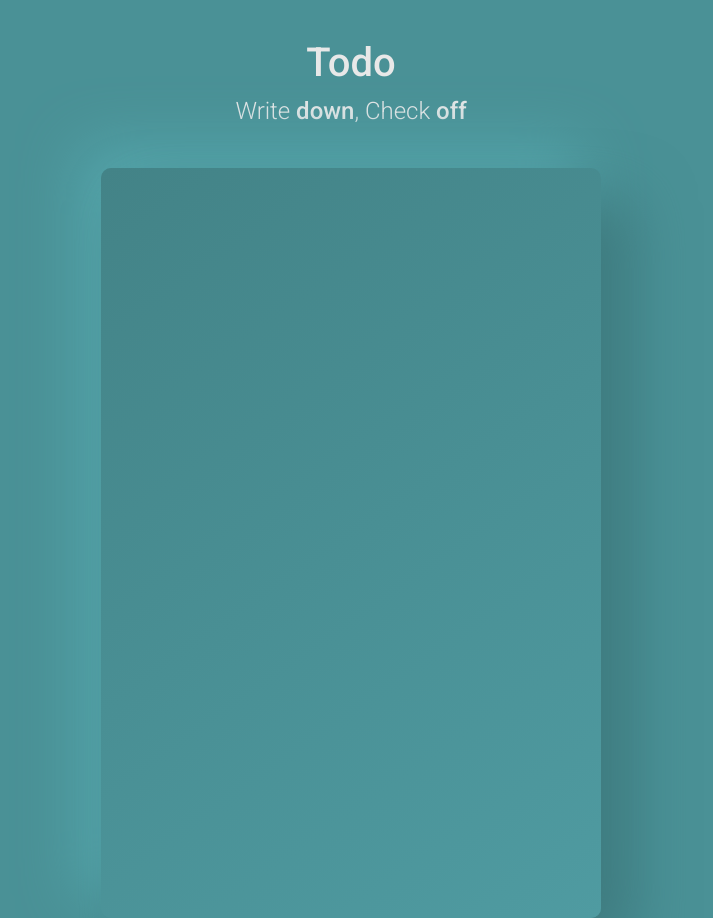
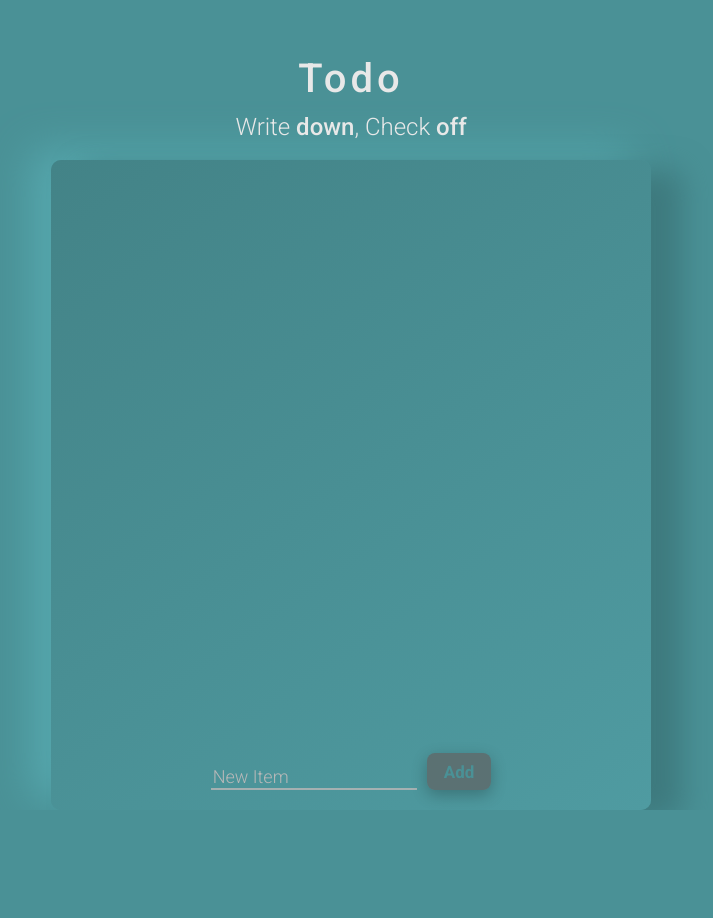
Before and after one commit to noel-pena/Todo-List-React, a React (Vite) app: page / in a window 1280 px wide. Shown: the whole page, without its empty margins (289-1002 px from the left). After the commit the page ends 810 px from the top, so only its background shows below. Built offline with nearby package versions, Linux system fonts and the light colour scheme.

Commit message:
more styling

```diff
--- a/src/App.css
+++ b/src/App.css
@@ -7,10 +7,94 @@ body {
   font-family: "Roboto";
 }
 
+html {
+  display: flex;
+  justify-content: center;
+  align-items: center;
+}
+
 .container {
-  height: 750px;
-  width: 500px;
+  height: 650px;
+  width: 350px !important;
   border-radius: 10px;
   background: linear-gradient(145deg, #438387, #4f9ba1);
-  box-shadow: 31px 31px 60px #3e7a7e, -20px -20px 60px #56a8ae;
+  box-shadow: 31px 10px 30px #3e7a7e, -20px -10px 40px #56a8ae;
 }
+
+@media (min-width: 530px) {
+  .container {
+    width: 600px !important;
+  }
+}
+
+input[type="text"] {
+  text-align: left;
+  font-family: "roboto";
+  color: rgb(232, 232, 232);
+  border: none;
+  background: transparent;
+  font-size: 18px;
+  font-weight: 300;
+  border-bottom: 0px solid #4a9196; /* Add a black bottom border */
+  transition: border-bottom 0.3s ease; /* Add a smooth transition effect */
+}
+
+input[type="text"]:focus {
+  outline: none;
+  border-bottom: 2px solid #b6b6b6d5; /* Increase the border thickness and change color on focus */
+}
+
+.input-group {
+  margin: 0 auto;
+  max-width: 160px;
+  min-height: 70px;
+  display: flex;
+  align-items: flex-end;
+  justify-content: center;
+  padding-bottom: 20px;
+}
+
+.submit-button {
+  font-size: 17px;
+  font-weight: 700;
+  margin-left: 10px;
+  padding: 0.5em 1em;
+  border: transparent;
+  box-shadow: 0 5px 16px 0 rgba(0, 0, 0, 0.24);
+  background: #616161b3;
+  border-radius: 8px;
+  color: #4a9196;
+  transition: color 0.2s;
+  font-family: "Roboto";
+}
+
+.submit-button:hover {
+  transition: 0.3s;
+  background: linear-gradient(90deg, #4a9196 25%, #a997bb 100%);
+  cursor: pointer;
+  color: rgb(218, 218, 218);
+}
+
+.submit-button:active {
+  transform: translate(0em, 0.2em);
+}
+
+.submit-button span {
+  font-weight: 800;
+  letter-spacing: 2px;
+  background: linear-gradient(90deg, #4a9196 25%, #a997bb 100%);
+  -webkit-background-clip: text;
+  -webkit-text-fill-color: transparent;
+  transition: 0.2s;
+}
+
+.submit-button:hover span {
+  background: #2e2e2e;
+  -webkit-background-clip: text;
+  -webkit-text-fill-color: transparent;
+  transition: 0.2s;
+}
+
+::placeholder {
+  color: rgb(184, 184, 184);
+}
--- a/src/components/ContainerBox.jsx
+++ b/src/components/ContainerBox.jsx
@@ -1,17 +1,18 @@
-import Grid2 from "@mui/material/Unstable_Grid2/Grid2";
+import { Grid } from "@mui/material";
+import { AddItem } from "./sub-components/AddItem";
 
 export const ContainerBox = () => {
+  const StyledContainer = {
+    height: "650px",
+    width: "325px",
+    borderRadius: "10px",
+    background: "linear-gradient(145deg, #438387, #4f9ba1)",
+    boxShadow: "31px 10px 30px #3e7a7e, -20px -10px 40px #56a8ae",
+  };
+
   return (
-    <Grid2
-      container
-      pt={3}
-      style={{
-        display: "flex",
-        alignItems: "center",
-        justifyContent: "center",
-      }}
-    >
-      <Grid2 container item className="container"></Grid2>
-    </Grid2>
+    <Grid container pt={3} style={{}} className="container">
+      <AddItem />
+    </Grid>
   );
 };
--- a/src/components/Title.jsx
+++ b/src/components/Title.jsx
@@ -1,8 +1,8 @@
-import Grid2 from "@mui/material/Unstable_Grid2/Grid2";
+import { Grid } from "@mui/material";
 
 export const Title = () => {
   return (
-    <Grid2
+    <Grid
       container
       style={{
         display: "flex",
@@ -10,10 +10,10 @@ export const Title = () => {
         justifyContent: "center",
       }}
     >
-      <Grid2
+      <Grid
         container
         item
-        pt={6}
+        pt={8}
         sx={{
           flexDirection: "column",
           textAlign: "center",
@@ -22,12 +22,20 @@ export const Title = () => {
           lineHeight: "0.75",
         }}
       >
-        <span style={{ fontWeight: 500, fontSize: "2.5rem" }}>Todo</span>
+        <span
+          style={{
+            fontWeight: 500,
+            fontSize: "2.5rem",
+            letterSpacing: "0.25rem",
+          }}
+        >
+          Todo
+        </span>
         <p>
           Write <span style={{ fontWeight: 500 }}>down</span>, Check{" "}
           <span style={{ fontWeight: 500 }}>off</span>
         </p>
-      </Grid2>
-    </Grid2>
+      </Grid>
+    </Grid>
   );
 };
--- /dev/null
+++ b/src/components/sub-components/AddItem.jsx
@@ -0,0 +1,23 @@
+export const AddItem = () => {
+  return (
+    <>
+      <form className="input-group" action="/add" method="post">
+        <input
+          type="text"
+          name="newItem"
+          placeholder="New Item"
+          autoComplete="off"
+          autoFocus="true"
+        />
+        <button
+          className="submit-button"
+          type="submit"
+          name="list"
+          value="<%listTitle %>"
+        >
+          Add
+        </button>
+      </form>
+    </>
+  );
+};
```
